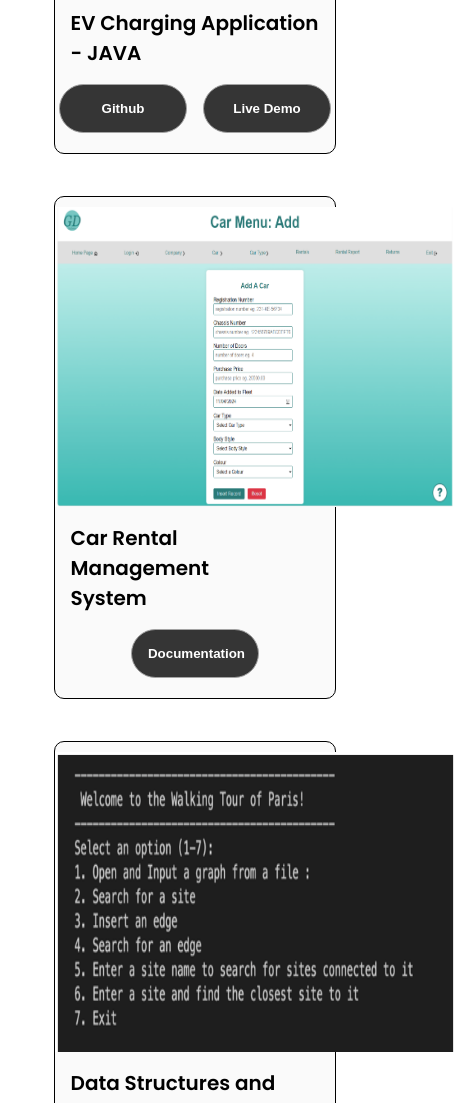
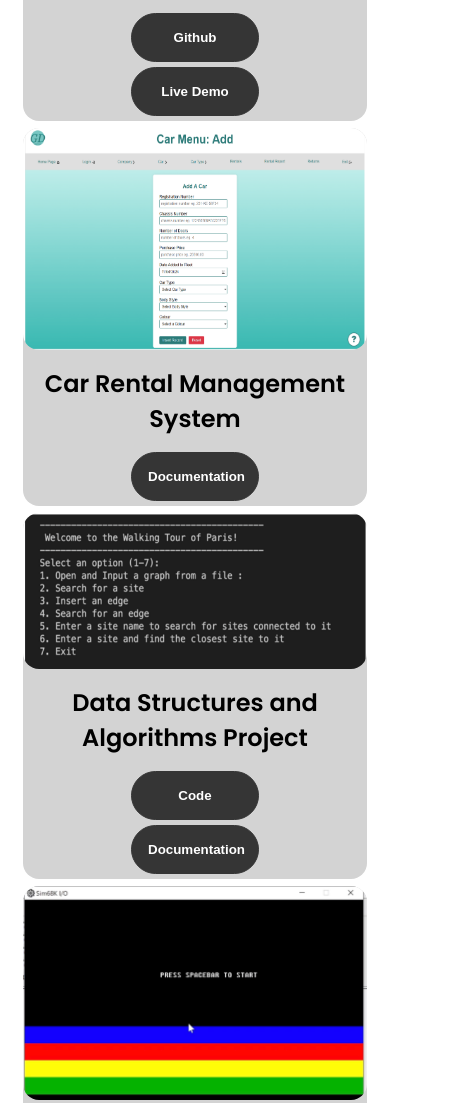
Before and after one commit to abbimurray/portfolio, a plain HTML site: page index.html in a window 390 px wide. Shown: the part 3745-4848 px from the top of the page, 455 px wide, since content can reach past the window. Drawn offline with Linux system fonts and the light colour scheme.

Commit message:
Fixed format

```diff
--- a/index.html
+++ b/index.html
@@ -95,7 +95,7 @@
             </div>
         </div>
     </div>
-    <img src="./assets/arrow.png" alt="Arrow which takes user to next section" class="icon arrow" onclick="location.href='#experience'"/>
+    <img src="./assets/arrow.png" alt="Arrow which takes user to next section" class="icon arrow" onclick="location.href='#skills'"/>
 </section>
 <!--SKILLS SECTION-->
     <section id="skills">
@@ -179,72 +179,54 @@
         onclick="location.href='#projects'"
     />
     </section>
+
     <!--PROJECTS SECTION-->
 <section id="projects">
+    <div class="projects-intro">
         <p class="section__text__p1">Explore My Recent</p>
         <h1 class="title">Projects</h1>
-        <div class="experience-details-container">
-        <div class="about-containers">
+    </div>
+
+    <div class="projects-grid">
         <!--project one-->
-            <div class="details-container color-container">
-                <div class="article-container projectImg">
-                    <img src="./assets/ev_project.png" class="image-project" alt="project 1" class="project-img"/>
-                </div>
-                <h2 class="experience-sub-title project-title">EV Charging Application<br> - JAVA</h2>
-                <div class="btn-container">
-                    <button
-                        class="btn btn-colour-1 project-btn"
-                        onclick="location.href='https://github.com/abbimurray/project'"
-                    >Github
-                    </button>
-                    <button
-                        class="btn btn-colour-1 project-btn"
-                        onclick="location.href='https://setuo365-my.sharepoint.com/:v:/g/personal/c00260073_setu_ie/EbukI3RrN7RKu4ZLcQPfDlQB-D7_YqZ7YP1MHmzhtCd-EQ?e=yTz41i&nav=eyJyZWZlcnJhbEluZm8iOnsicmVmZXJyYWxBcHAiOiJTdHJlYW1XZWJBcHAiLCJyZWZlcnJhbFZpZXciOiJTaGFyZURpYWxvZy1MaW5rIiwicmVmZXJyYWxBcHBQbGF0Zm9ybSI6IldlYiIsInJlZmVycmFsTW9kZSI6InZpZXcifX0%3D'"
+        <div class="project">
+            <img src="./assets/ev_project.png" alt="project 1" class="project-img"/>
+            <h2 class="project-title">EV Charging Application - JAVA</h2>
+            <button class="btn btn-colour-1 project-btn" onclick="location.href='https://github.com/abbimurray/project'">Github</button>
+
+            <button class="btn btn-colour-1 project-btn" onclick="location.href='https://setuo365-my.sharepoint.com/:v:/g/personal/c00260073_setu_ie/EbukI3RrN7RKu4ZLcQPfDlQB-D7_YqZ7YP1MHmzhtCd-EQ?e=yTz41i&nav=eyJyZWZlcnJhbEluZm8iOnsicmVmZXJyYWxBcHAiOiJTdHJlYW1XZWJBcHAiLCJyZWZlcnJhbFZpZXciOiJTaGFyZURpYWxvZy1MaW5rIiwicmVmZXJyYWxBcHBQbGF0Zm9ybSI6IldlYiIsInJlZmVycmFsTW9kZSI6InZpZXcifX0%3D'"
                 >Live Demo
             </button>
         </div>
+
+        <!--project two-->
+        <div class="project">
+            <img src="./assets/web.png" alt="Car Rental Management System Project" class="project-img"/>
+            <h2 class="project-title">Car Rental Management System</h2>
+            <button class="btn btn-colour-1 project-btn" onclick="window.open('./assets/CarRentalSystem_ProjectManual.pdf')">Documentation</button>
         </div>
-            <!--project two-->
-            <div class="details-container color-container">
-                <div class="article-container projectImg">
-                    <img src="./assets/web.png" class="image-project" alt="Car Rental Management System Project" class="project-img"/>
-                </div>
-                <h2 class="experience-sub-title project-title">Car Rental Management<br>System</h2>
-                <div class="btn-container">
 
-                    <button
-                        class="btn btn-colour-1 project-btn"
-                        onclick="window.open('./assets/CarRentalSystem_ProjectManual.pdf')"
-                    >Documentation
-                    </button>
-                </div>
-            </div>
-            <!--prject three-->
-            <div class="details-container color-container">
-                <div class="article-container projectImg">
-                    <img src="./assets/walking_tour.png" class="image-project" alt="Data Structures Project" class="project-img"/>
-                </div>
-                <h2 class="experience-sub-title project-title">Data Structures and<br> Algorithms Project</h2>
-                <div class="btn-container">
-                    <button
-                        class="btn btn-colour-1 project-btn"
-                        onclick="window.open('./assets/RyanAbigailCode.pdf')"
-                    >Code
-                    </button>
+        <!--project three-->
+        <div class="project">
+            <img src="./assets/walking_tour.png" alt="Data Structures Project" class="project-img"/>
+            <h2 class="project-title">Data Structures and Algorithms Project</h2>
+            <button class="btn btn-colour-1 project-btn" onclick="window.open('./assets/RyanAbigailCode.pdf')">Code</button>
             <button
                 class="btn btn-colour-1 project-btn"
                 onclick="window.open('./assets/RyanAbigailReport.pdf')"
             >Documentation
             </button>
         </div>
+
+        <!--project four-->
+        <div class="project">
+            <img src="./assets/assembly.jpg" alt="Assembly Project" class="project-img"/>
+            <h2 class="project-title">Assembly Project</h2>
+            <button class="btn btn-colour-1 project-btn" onclick="window.open('./assets/assemblyvideo.mp4')">Demo</button>
         </div>
     </div>
-        </div>
-        <img
-        src="./assets/arrow.png" alt="Arrow Icon" class="icon arrow"
-        onclick="location.href='#projects'"
-    />
 </section>
+
     <!--CONTACT SECTION-->
     <section id="contact">
         <!--<p class="section__text__p1">Get In Touch</p>-->
--- a/mediaqueries.css
+++ b/mediaqueries.css
@@ -147,3 +147,8 @@ the desktop navbar will disappear and the hamburger nav will appear*/
         width: 100%;
     }
 }
+@media screen and (max-width: 600px) {
+    .project {
+        width: 100%;
+    }
+}
--- a/style.css
+++ b/style.css
@@ -469,32 +469,46 @@ article .icon{
 
 
 /*PROJECTS SECTION*/
-#projects{
-    position: relative;
-}
-.color-container{
-    border-color: rgb(163,163,163);
-    background:rgb(250,250,250);
-    width:80%;
-    margin:auto;
+#projects {
+    text-align: center;
 }
 
-.project-img{
-    border-radius: 2rem;
-    width:40%;
-    height:40%;
+.projects-grid {
+    display: flex;
+    flex-wrap: wrap;
+    justify-content: space-between;
+}
+
+
+/*individual project boxes*/
+.project {
+    width: 20%;
+    margin: 1%;
+    border-radius: 1rem;
+    box-sizing: border-box;
+    text-align: center;
+    background-color:lightgrey;
+    display:flex;
+    flex-direction: column;
+    align-items: center;
+}
+
+.project-img {
+    width: 100%;
+    border-radius: 1rem;
+    object-fit: cover;
+    height: 80%;
 }
 
 .project-title {
-    margin: 1rem;
-    color:black;
+    margin: 1rem 0;
 }
 
 .project-btn{
-    color:white;
-    border-color:rgb(163,163,163);
-    margin-bottom: 20px;
+    margin-bottom: 5px;
 }
+
+
 
 /*CONTACT */
 #contact{
@@ -556,15 +570,29 @@ footer p {
     margin-right: 20px;
 }
 
+/*individual project containers*/
 .details-container.color-container {
-    border: 1px solid black;
+    border: 1px solid blue;
     border-radius:10px;
     margin-bottom: 10px;
+
 }
 
 .image-project{
     margin-top: 10px;
     width:400px;
     height:300px;
+    border: green;
 
 }
+
+.experience-details-container{
+    border: solid black 1px;
+    background-color: pink;
+}
+
+.article-container .project-img{
+    background-color: yellow;
+    width:20%;
+    height:50%;
+}
```
Lines whose indentation alone changed are shown as unchanged.
